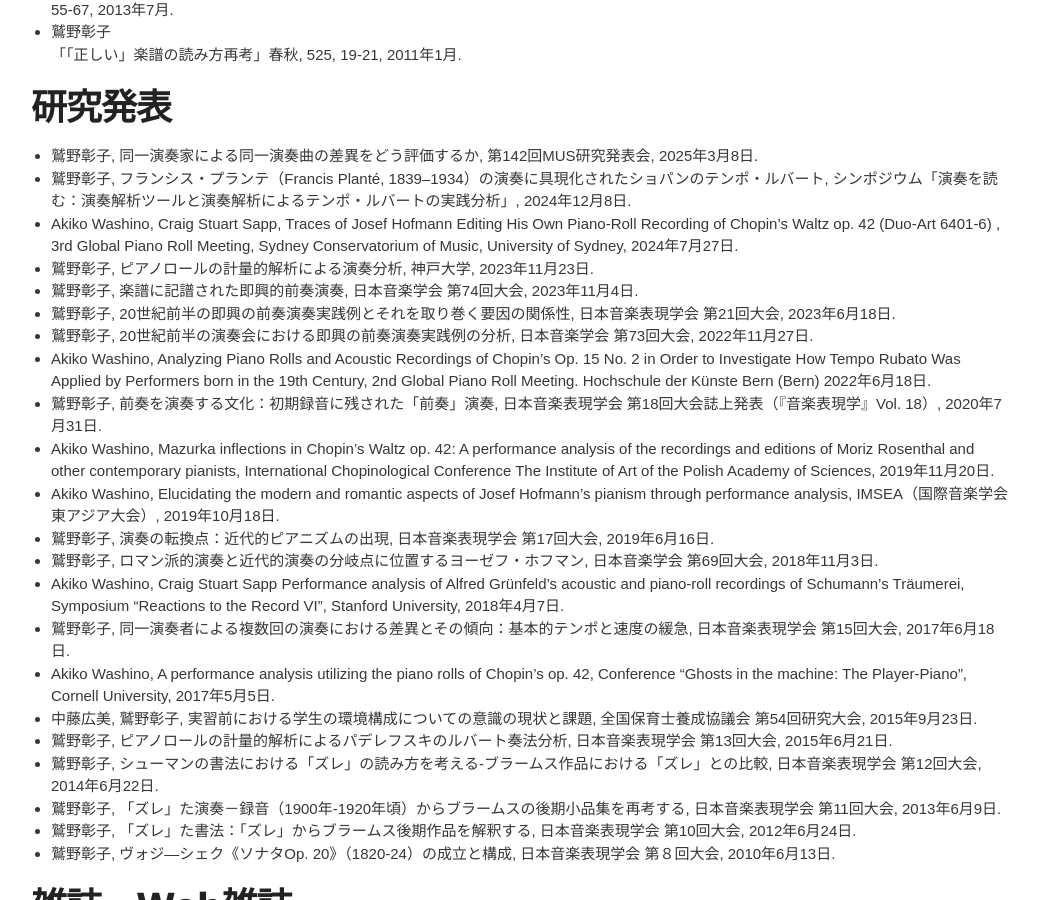
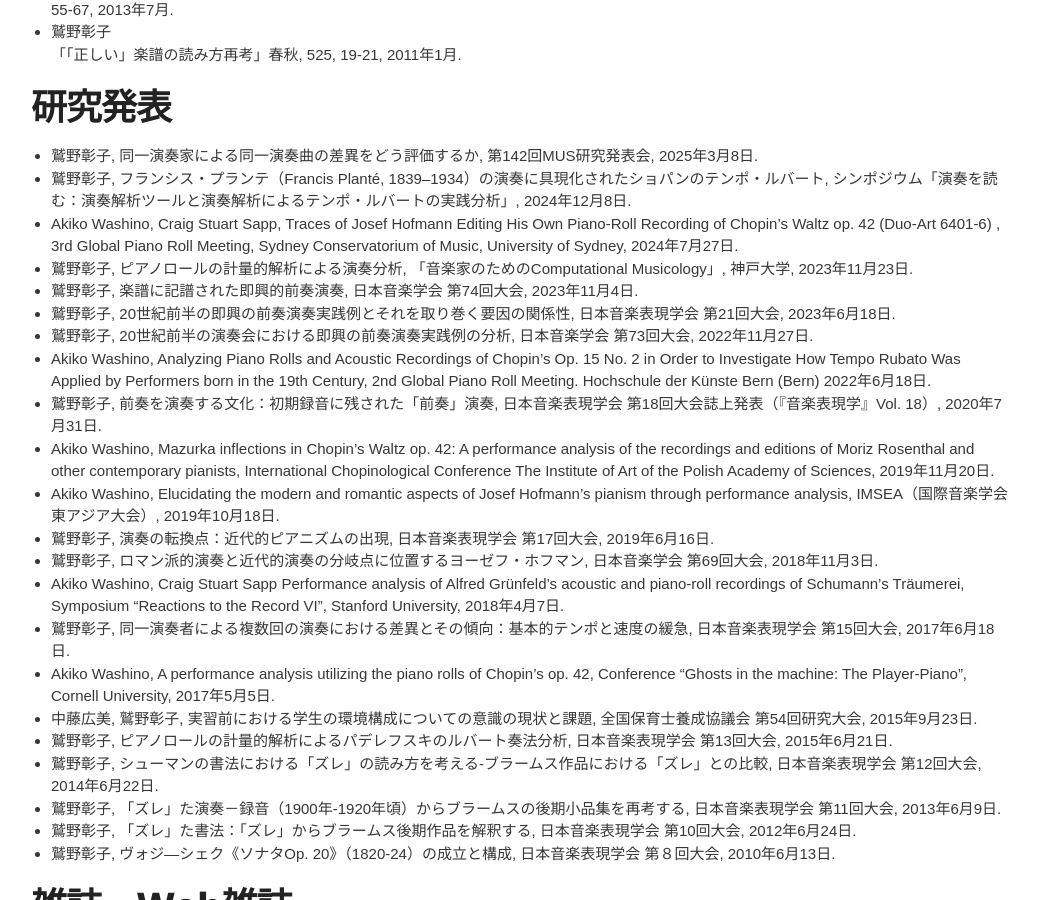
Before and after one commit to akikowashino/akikowashino.github.io, a Jekyll site: the page built from index.md, in a window 1280 px wide and 900 px high, scrolled down 2246 px. Shown: the whole window, without its empty margins (119-1157 px from the left). Built offline with Jekyll 4.4.1, drawn with Linux system fonts in a browser that asks for light colours.

Commit message:
Update index.md

```diff
--- a/index.md
+++ b/index.md
@@ -92,7 +92,7 @@ lang: jp
 * Akiko Washino, Craig Stuart Sapp,
   Traces of Josef Hofmann Editing His Own Piano-Roll Recording of Chopin's Waltz op. 42 (Duo-Art 6401-6) , 3rd Global Piano Roll Meeting, Sydney Conservatorium of Music, University of Sydney, 2024年7月27日.
 * 鷲野彰子,
-  ピアノロールの計量的解析による演奏分析, 神戸大学, 2023年11月23日.
+  ピアノロールの計量的解析による演奏分析, 「音楽家のためのComputational Musicology」, 神戸大学, 2023年11月23日.
 * 鷲野彰子,
   楽譜に記譜された即興的前奏演奏, 日本音楽学会 第74回大会, 2023年11月4日.
 * 鷲野彰子,
```
